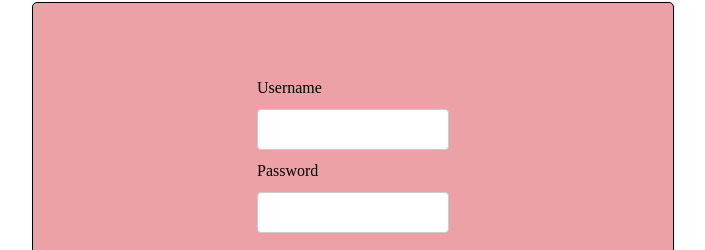
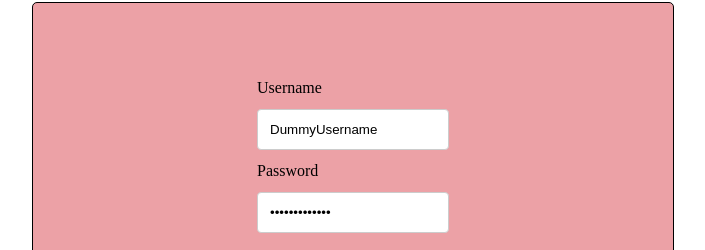
Before and after one commit to kevinrkirby/myFirstGit, a website: page www/auth/login.html in a window 1280 px wide. Shown: the part 126-376 px from the top of the page, without its empty margins (288-993 px from the left). Drawn offline with Linux system fonts and the light colour scheme.

Commit message:
added default dummy logain credentials

```diff
--- a/www/auth/login.html
+++ b/www/auth/login.html
@@ -25,9 +25,9 @@
                 <div class="form-container">
                     <form action="attempt.js" method="post">
                         <label for="username">Username</label>
-                        <input type="text" name="username" id="username">
+                        <input type="text" name="username" id="username" value="DummyUsername">
                         <label for="password">Password</label>
-                        <input type="password" name="password" id="password">
+                        <input type="password" name="password" id="password" value="DummyPassword">
                         <div class="button">
                             <button type="submit">Login</button>
                         </div>
```
